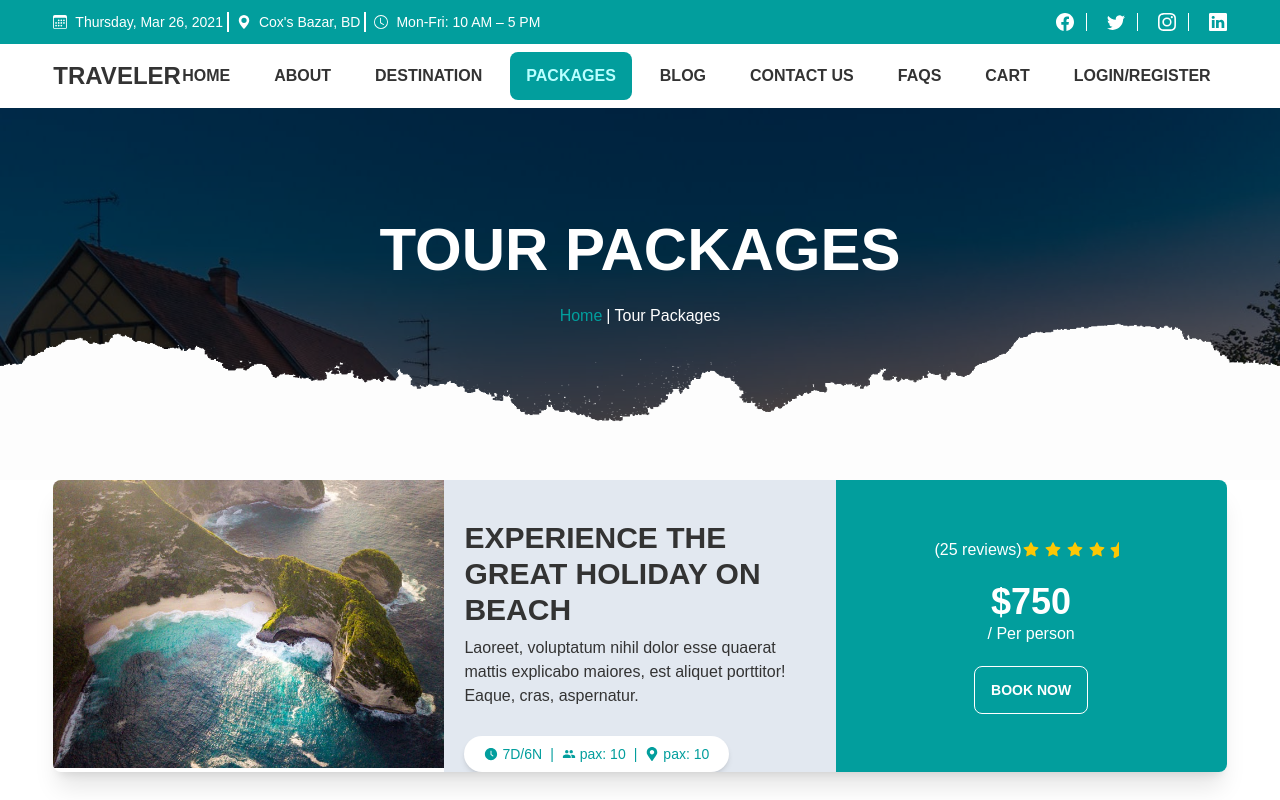
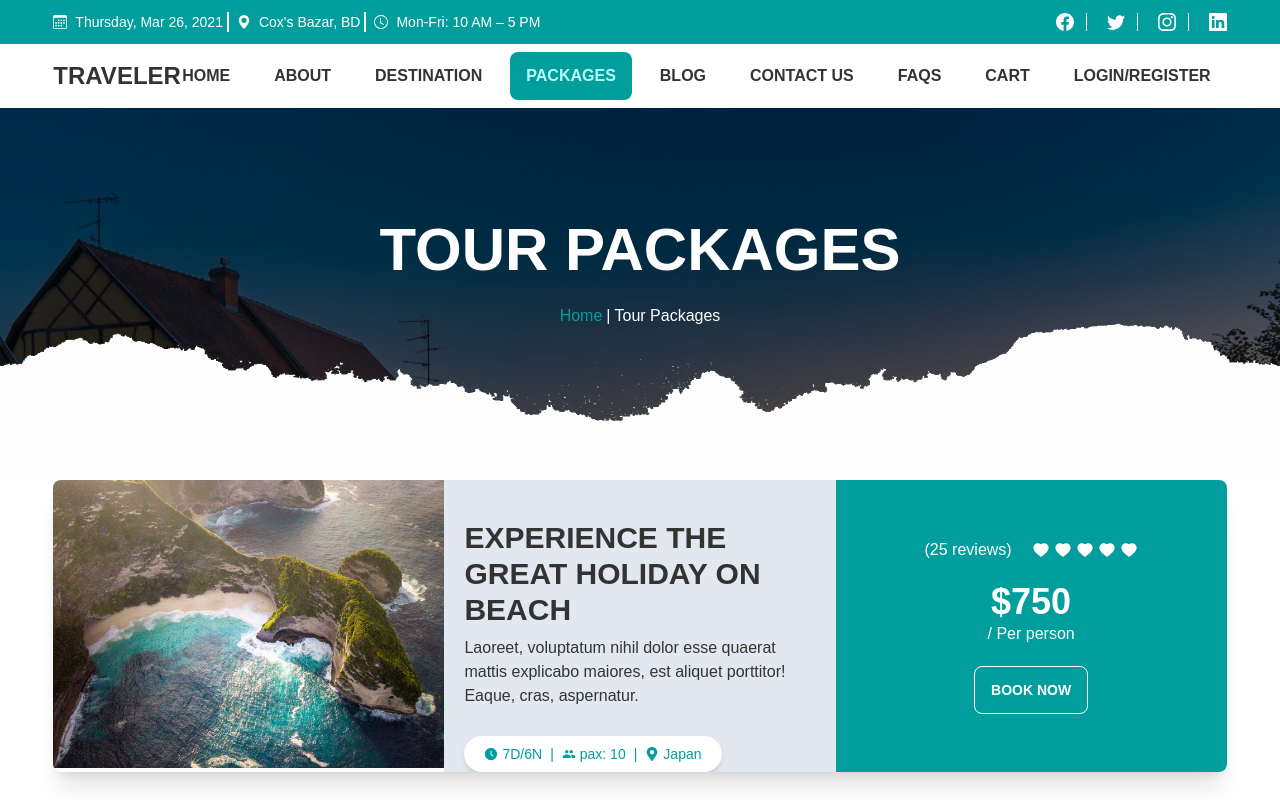
Before and after one commit to ismailjosim/traveler-client, a React (Create React App) app: page /packages in a window 1280 px wide. Shown: the top 800 px of the page. Built offline with nearby package versions, Linux system fonts and the light colour scheme; no server answers.

Commit message:
add all packages

```diff
--- a/src/components/TourPackages/TourPackages.jsx
+++ b/src/components/TourPackages/TourPackages.jsx
@@ -2,9 +2,9 @@ import React from 'react';
 import PageHeading from '../../utilities/PageHeading';
 import singleImg from '../../assets/destinations/destination1.jpg'
 import { Link } from 'react-router-dom';
-import { AiFillClockCircle, AiFillStar } from 'react-icons/ai'
+import { AiFillClockCircle, AiFillHeart } from 'react-icons/ai'
 import { IoMdPeople } from 'react-icons/io'
-import { FaMapMarkerAlt, FaStarHalf } from 'react-icons/fa'
+import { FaMapMarkerAlt } from 'react-icons/fa'
 
 
 
@@ -39,21 +39,21 @@ const TourPackages = () => {
                             <span>|</span>
                             <p className='flex items-center gap-1'>
                                 <FaMapMarkerAlt />
-                                <span>pax: 10</span>
+                                <span>Japan</span>
                             </p>
                         </div>
                     </div>
                 </div>
                 <div className='bg-primary flex justify-center items-center text-white'>
                     <div className='text-center'>
-                        <div className='flex items-center'>
+                        <div className='flex items-center gap-5'>
                             <span>(25 reviews)</span>
-                            <p className='flex items-center gap-1 text-lg text-secondary'>
-                                <AiFillStar />
-                                <AiFillStar />
-                                <AiFillStar />
-                                <AiFillStar />
-                                <FaStarHalf />
+                            <p className='flex items-center gap-1 text-lg text-white'>
+                                <AiFillHeart />
+                                <AiFillHeart />
+                                <AiFillHeart />
+                                <AiFillHeart />
+                                <AiFillHeart />
                             </p>
                         </div>
                         <div className='py-5'>
```
